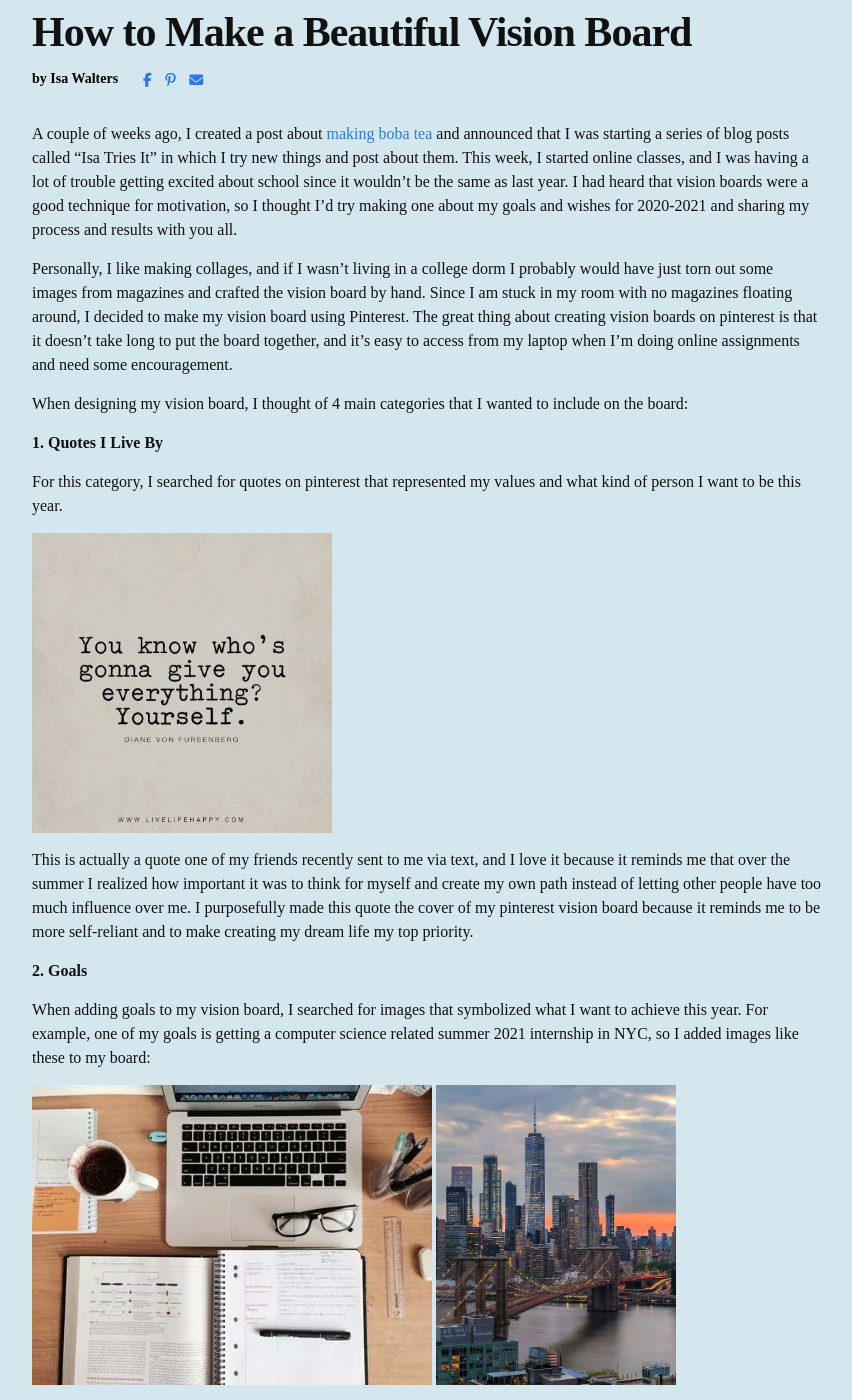
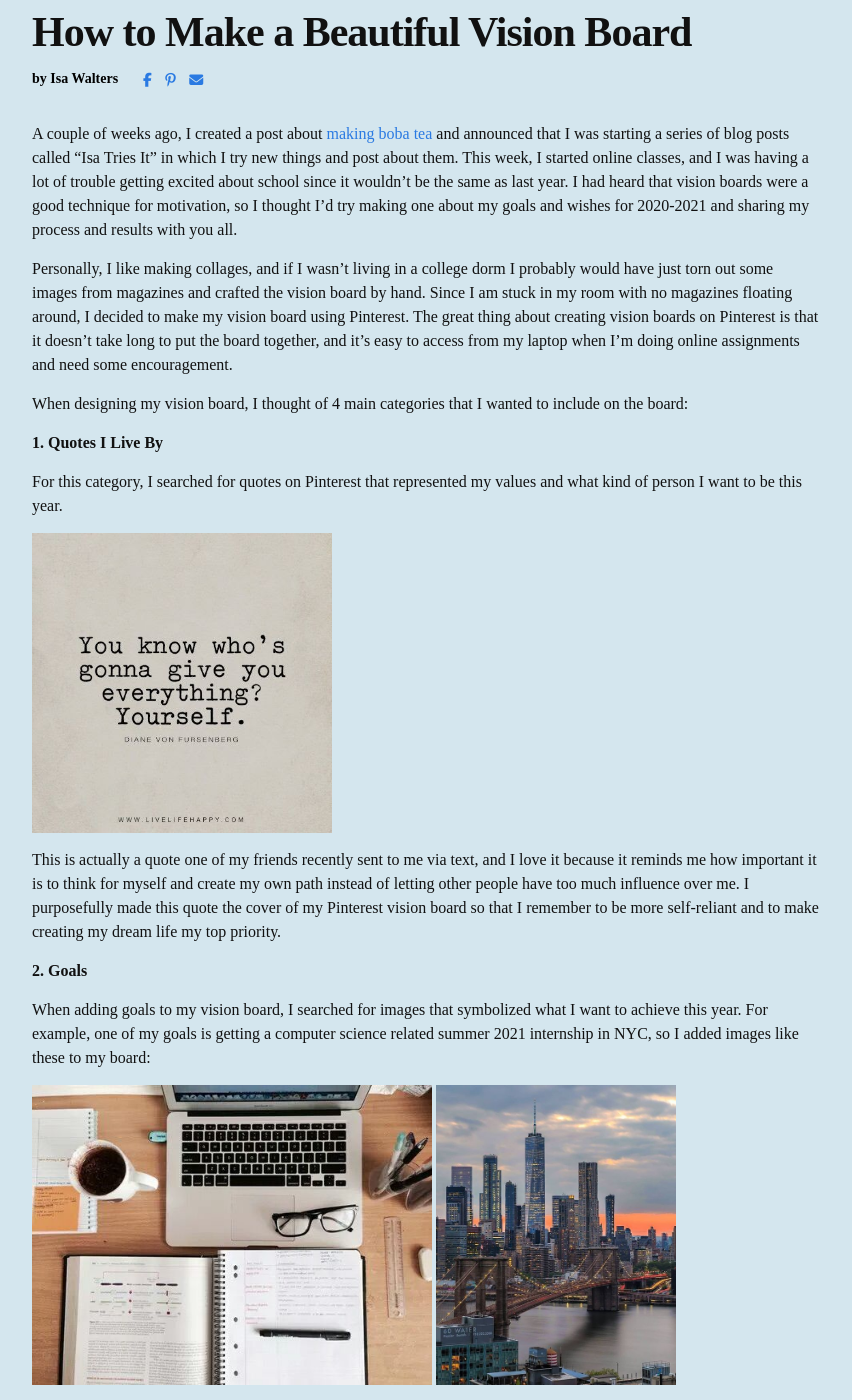
Before and after one commit to iwalte01/fashionisa-blog, a Jekyll site: the page built from blog-lifestyle/_posts/2020-09-09-How-to-Make-a-Beautiful-Vision-Board.md, in a window 1280 px wide and 1400 px high, scrolled down 260 px. Shown: the whole window, without its empty margins (213-1065 px from the left). Built offline with Jekyll 4.4.1, drawn with Linux system fonts in a browser that asks for light colours; nearby versions of some CDN libraries; some of the changed text lies outside the part shown.

Commit message:
updated 5th lifestyle post

```diff
--- a/blog-lifestyle/_posts/2020-09-09-How-to-Make-a-Beautiful-Vision-Board.md
+++ b/blog-lifestyle/_posts/2020-09-09-How-to-Make-a-Beautiful-Vision-Board.md
@@ -18,17 +18,17 @@ tags: [trying, college, fall, school]
 
 A couple of weeks ago, I created a post about <a href="https://iwalte01.github.io/fashionisa-blog/I-Tried-to-Make-Flavored-Boba-from-Scratch-and-Here's-What-Happened/">making boba tea</a> and announced that I was starting a series of blog posts called “Isa Tries It” in which I try new things and post about them. This week, I started online classes, and I was having a lot of trouble getting excited about school since it wouldn’t be the same as last year. I had heard that vision boards were a good technique for motivation, so I thought I’d try making one about my goals and wishes for 2020-2021 and sharing my process and results with you all.
 
-Personally, I like making collages, and if I wasn’t living in a college dorm I probably would have just torn out some images from magazines and crafted the vision board by hand. Since I am stuck in my room with no magazines floating around, I decided to make my vision board using Pinterest. The great thing about creating vision boards on pinterest is that it doesn’t take long to put the board together, and it’s easy to access from my laptop when I’m doing online assignments and need some encouragement.
+Personally, I like making collages, and if I wasn’t living in a college dorm I probably would have just torn out some images from magazines and crafted the vision board by hand. Since I am stuck in my room with no magazines floating around, I decided to make my vision board using Pinterest. The great thing about creating vision boards on Pinterest is that it doesn’t take long to put the board together, and it’s easy to access from my laptop when I’m doing online assignments and need some encouragement.
 
 When designing my vision board, I thought of 4 main categories that I wanted to include on the board:
 
 <p class="lst-item">1. Quotes I Live By </p>
 
-For this category, I searched for quotes on pinterest that represented my values and what kind of person I want to be this year.
+For this category, I searched for quotes on Pinterest that represented my values and what kind of person I want to be this year.
 
 <a href="https://i.pinimg.com/originals/ab/9c/b5/ab9cb555c884f43cb7e97d25e085cf94.jpg"><img src="/fashionisa-blog/images/life5/vision1.jpg" height="300px"></a>
 
-This is actually a quote one of my friends recently sent to me via text, and I love it because it reminds me that over the summer I realized how important it was to think for myself and create my own path instead of letting other people have too much influence over me. I purposefully made this quote the cover of my pinterest vision board because it reminds me to be more self-reliant and to make creating my dream life my top priority.
+This is actually a quote one of my friends recently sent to me via text, and I love it because it reminds me how important it is to think for myself and create my own path instead of letting other people have too much influence over me. I purposefully made this quote the cover of my Pinterest vision board so that I remember to be more self-reliant and to make creating my dream life my top priority.
 
 <p class="lst-item">2. Goals </p>
 
@@ -48,12 +48,12 @@ Covid-19 might still be going on, but a girl can dream, right? I decided to stil
 
 <p class="lst-item">4. Outfit Inspiration and Aesthetics </p>
 
-As a fashion blogger, how could I not include fashion in my vision board?! There are a lot of aesthetics and outfits that I want to try out this year, so I added my favorite pinterest outfits to my board. I also added some other aesthetic images to pull everything together and make my board a bit more stylish.
+As a fashion blogger, how could I not include fashion in my vision board?! There are a lot of aesthetics and outfits that I want to try out this year, so I added my favorite Pinterest outfits to my board. I also added some other aesthetic images to pull everything together and make my board a bit more stylish.
 
 <a href="https://www.pinterest.com/pin/854206254317816887/?nic_v2=1a17PJivW"><img src="/fashionisa-blog/images/life5/vision9.jpg" height="300px"></a>
 <a href="https://www.pinterest.com/pin/854206254317816839/?nic_v2=1a17PJivW"><img src="/fashionisa-blog/images/life5/vision7.jpg" height="300px"></a>
 <a href="https://www.pinterest.com/pin/854206254317817614/?nic_v2=1a17PJivW"><img src="/fashionisa-blog/images/life5/vision8.jpg" height="300px"></a>
 
-I didn’t do much to organize the board since it’s already in order of most to least recently pinned images. I especially like this format because it shows my thought process as I added to the board. The only thing I really did to organize the board was rearranging some images into similar color schemes to be more aesthetically pleasing.
+I didn’t do much to organize the board since it’s already in order of most to least recently pinned images. I especially like this format because it shows my thought process as I added to the board. The only thing I really did in terms of organization was rearranging some images into similar color schemes to be more aesthetically pleasing.
 
-You can find my whole vision board on my <a href="https://www.pinterest.com/isawalters140651/">fashionisa pinterest</a>, and also give me a follow if you’d like! Creating this vision board was a very gratifying and empowering experience for me, so I hope you guys will try this out.
+You can find my whole vision board on my <a href="https://www.pinterest.com/isawalters140651/">fashionisa Pinterest</a>, and also give me a follow if you’d like! Creating this vision board was a very gratifying and empowering experience for me, so I hope you guys will try this out.
```
Also changed, not shown: other parts of blog-lifestyle/_posts/2020-09-09-How-to-Make-a-Beautiful-Vision-Board.md (+1 -1 lines).
